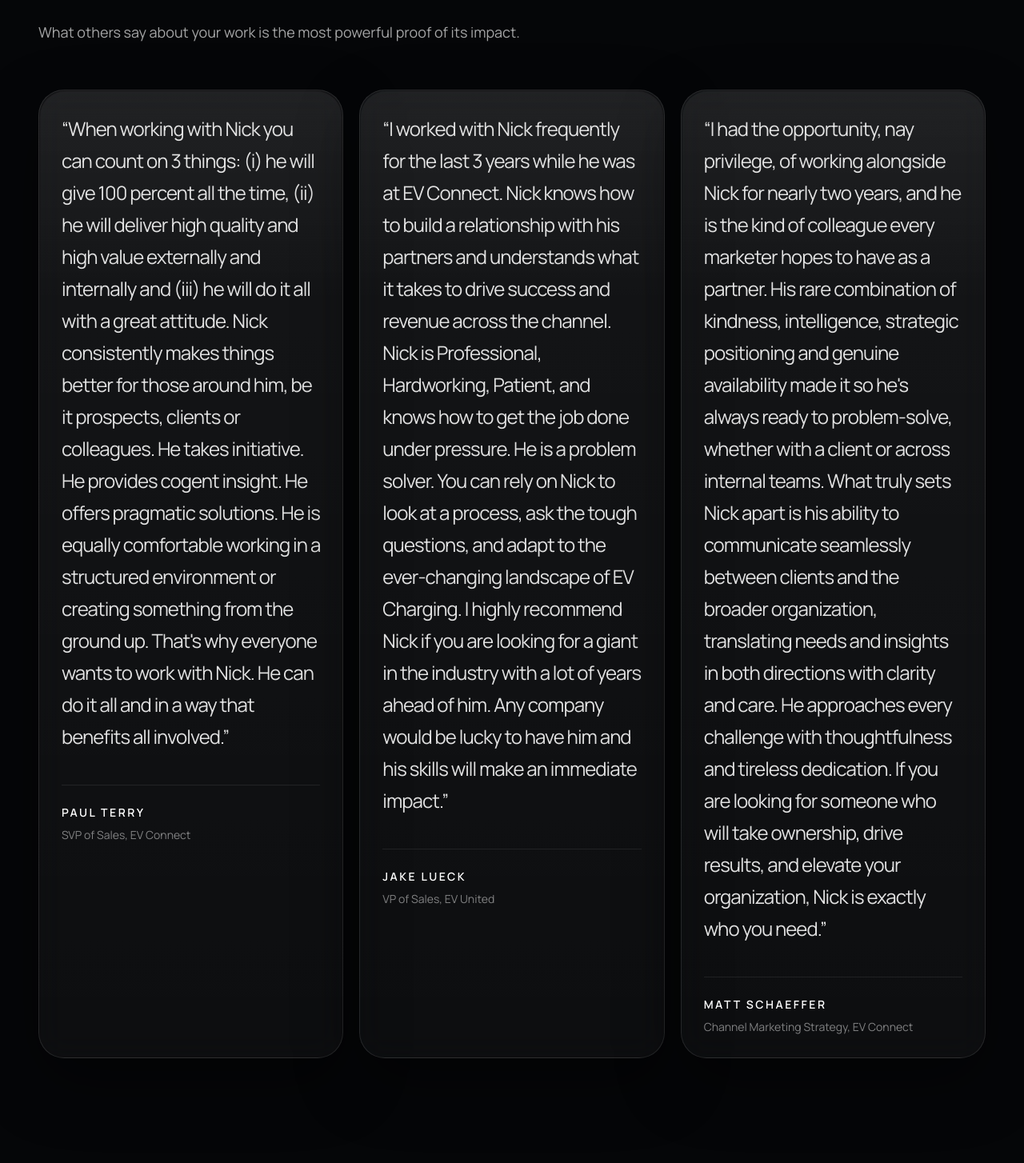
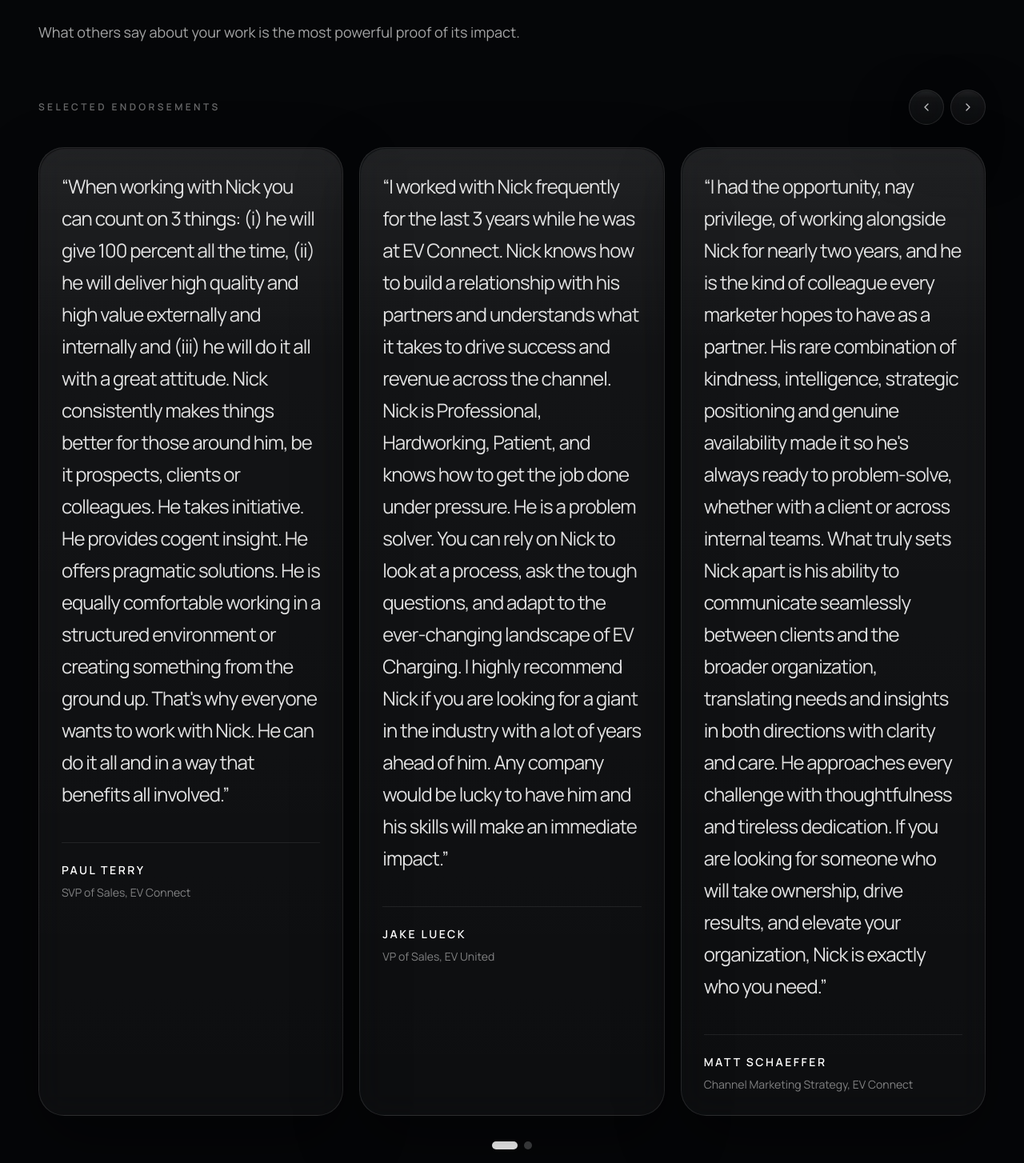
Before and after one commit to NickDiGirolamo/Portfolio, a Next.js app: page / in a window 1280 px wide. Shown: the part 10436-11890 px from the top of the page at 80% size. Built offline with nearby package versions, Linux system fonts and the light colour scheme.

Commit message:
Add testimonial carousel

```diff
--- a/src/components/sections/testimonials-section.tsx
+++ b/src/components/sections/testimonials-section.tsx
@@ -1,10 +1,35 @@
+"use client";
+
+import { AnimatePresence, motion } from "framer-motion";
+import { ChevronLeft, ChevronRight } from "lucide-react";
+import { useState } from "react";
+
 import { siteContent } from "@/data/site-content";
 
 import { Container } from "../ui/container";
 import { Reveal } from "../ui/reveal";
 import { SectionHeading } from "../ui/section-heading";
 
+const desktopVisibleCount = 3;
+
 export function TestimonialsSection() {
+  const [startIndex, setStartIndex] = useState(0);
+  const totalTestimonials = siteContent.testimonials.length;
+  const maxStartIndex = Math.max(totalTestimonials - desktopVisibleCount, 0);
+  const visibleCount = Math.min(desktopVisibleCount, totalTestimonials);
+
+  const visibleTestimonials = Array.from({ length: visibleCount }, (_, offset) => {
+    return siteContent.testimonials[(startIndex + offset) % totalTestimonials];
+  });
+
+  const goToPrevious = () => {
+    setStartIndex((current) => (current === 0 ? maxStartIndex : current - 1));
+  };
+
+  const goToNext = () => {
+    setStartIndex((current) => (current >= maxStartIndex ? 0 : current + 1));
+  };
+
   return (
     <section className="section-spacing relative">
       <Container>
@@ -16,12 +41,47 @@ export function TestimonialsSection() {
           />
         </Reveal>
 
-        <div className="mt-10 grid gap-4 md:mt-14 md:gap-5 xl:grid-cols-3">
-          {siteContent.testimonials.map((item, index) => (
-            <Reveal key={`${item.name}-${item.title}`} delay={index * 0.05}>
-              <blockquote className="glass-panel h-full rounded-[1.7rem] p-5 md:rounded-[2rem] md:p-7">
-                <p className="text-xl leading-8 tracking-[-0.04em] text-white/88 md:text-2xl md:leading-10">
-                  “{item.quote}”
+        <div className="mt-10 md:mt-14">
+          <div className="mb-5 flex items-center justify-between gap-4 md:mb-7">
+            <p className="text-xs font-semibold tracking-[0.28em] text-white/40 uppercase">Selected endorsements</p>
+            <div className="flex items-center gap-2">
+              <button
+                type="button"
+                onClick={goToPrevious}
+                className="glass-panel flex h-11 w-11 items-center justify-center rounded-full text-white/75 transition hover:-translate-y-0.5 hover:text-white"
+                aria-label="Show previous testimonials"
+              >
+                <ChevronLeft className="h-4 w-4" />
+              </button>
+              <button
+                type="button"
+                onClick={goToNext}
+                className="glass-panel flex h-11 w-11 items-center justify-center rounded-full text-white/75 transition hover:-translate-y-0.5 hover:text-white"
+                aria-label="Show next testimonials"
+              >
+                <ChevronRight className="h-4 w-4" />
+              </button>
+            </div>
+          </div>
+
+          <AnimatePresence mode="wait">
+            <motion.div
+              key={startIndex}
+              initial={{ opacity: 0, y: 18 }}
+              animate={{ opacity: 1, y: 0 }}
+              exit={{ opacity: 0, y: -12 }}
+              transition={{ duration: 0.45, ease: [0.22, 1, 0.36, 1] }}
+              className="grid gap-4 md:gap-5 xl:grid-cols-3"
+            >
+              {visibleTestimonials.map((item, index) => (
+                <blockquote
+                  key={`${item.name}-${startIndex}-${index}`}
+                  className={`glass-panel rounded-[1.7rem] p-5 md:rounded-[2rem] md:p-7 ${
+                    index >= 1 ? "hidden xl:block" : ""
+                  }`}
+                >
+                  <p className="text-lg leading-8 tracking-[-0.04em] text-white/88 md:text-2xl md:leading-10">
+                    &ldquo;{item.quote}&rdquo;
                   </p>
                   <footer className="mt-7 border-t border-white/8 pt-5 md:mt-10 md:pt-6">
                     <p className="text-sm font-semibold tracking-[0.18em] text-white uppercase">
@@ -30,8 +90,25 @@ export function TestimonialsSection() {
                     <p className="mt-2 text-sm text-white/48">{item.title}</p>
                   </footer>
                 </blockquote>
-            </Reveal>
               ))}
+            </motion.div>
+          </AnimatePresence>
+
+          {maxStartIndex > 0 ? (
+            <div className="mt-6 flex items-center justify-center gap-2 md:mt-8">
+              {Array.from({ length: maxStartIndex + 1 }, (_, index) => (
+                <button
+                  key={`testimonial-page-${index}`}
+                  type="button"
+                  onClick={() => setStartIndex(index)}
+                  className={`h-2.5 rounded-full transition ${
+                    startIndex === index ? "w-8 bg-white" : "w-2.5 bg-white/24 hover:bg-white/40"
+                  }`}
+                  aria-label={`Show testimonial group ${index + 1}`}
+                />
+              ))}
+            </div>
+          ) : null}
         </div>
       </Container>
     </section>
--- a/src/data/site-content.ts
+++ b/src/data/site-content.ts
@@ -361,6 +361,12 @@ export const siteContent = {
       name: "Matt Schaeffer",
       title: "Channel Marketing Strategy, EV Connect",
     },
+    {
+      quote:
+        "I had the pleasure of working with Nick for nearly 4 years, and he consistently showcased deep knowledge of the technology alongside a strong ability to put the customer first. We built a highly collaborative environment that helped not only us realize our goals, but our clients as well.",
+      name: "Hunter Hale",
+      title: "Senior Manager of Customer Programs, Schneider Electric / EV Connect",
+    },
   ],
   contact: {
     title: "Let’s connect around growth, partnerships, and leadership opportunities.",
```
Lines whose indentation alone changed are shown as unchanged.
